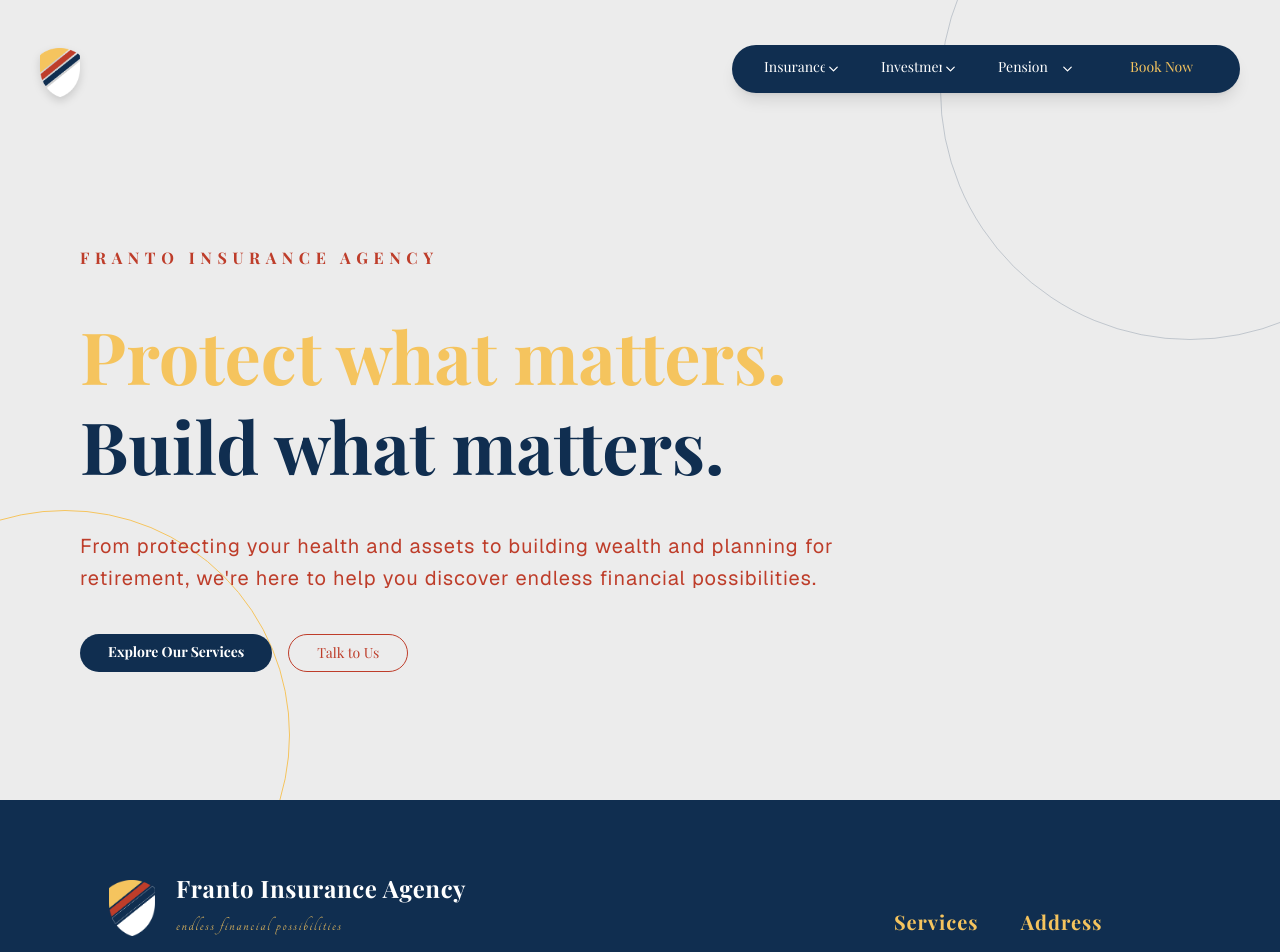
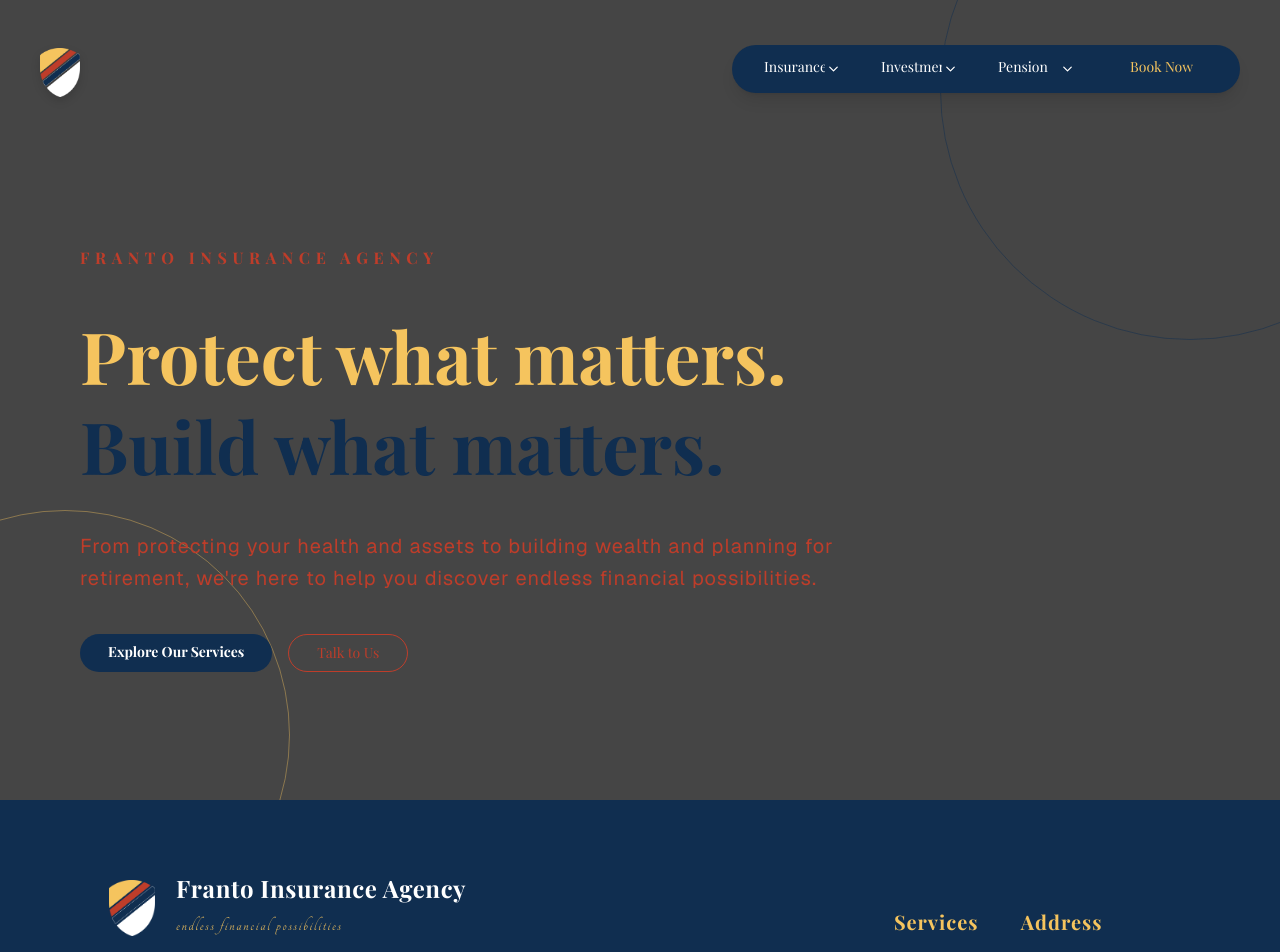
Before and after one commit to NjoguMike/franto_insurance, a Next.js app: page /services in a window 1280 px wide. Shown: the top 952 px of the page. Built offline with nearby package versions, Linux system fonts and the light colour scheme.

Commit message:
Edited colors

```diff
--- a/src/app/page.tsx
+++ b/src/app/page.tsx
@@ -104,7 +104,7 @@
               </div>
         </div>
       </section>
-      <section className="h-screen snap-start flex flex-col items-center justify-center gap-4">
+      <section className="h-screen snap-start flex flex-col items-center justify-center gap-4 bg-[var(--background)]">
         <h1 className="text-5xl text-[var(--primary)] font-serif font-bold mb-6">Who We Are</h1>
         <div className="flex flex-col text-white gap-4">
           <p className="text-lg text-[var(--accent)]">  We are who you want us to be or a more descriptive statement</p>
--- a/src/app/services/page.tsx
+++ b/src/app/services/page.tsx
@@ -125,11 +125,11 @@
   };
   return (
     <main className="h-screen overflow-y-auto overflow-x-hidden snap-y snap-mandatory scroll-smooth scrollbar-none">
-      <section className="min-h-screen snap-start relative flex items-end overflow-hidden bg-[var(--foreground)]/8 px-6 py-32 sm:px-10 lg:px-20 " >
+      <section className="min-h-screen snap-start relative flex items-end overflow-hidden bg-[var(--foreground)]/80 px-6 py-32 sm:px-10 lg:px-20 " >
 
         {/* Decorative circles */}
-        <div className=" absolute -right-40 -top-40 h-[500px] w-[500px] rounded-full border border-[var(--primary)]/20 " />
-        <div className=" absolute -bottom-40 -left-40 h-[450px] w-[450px] rounded-full border border-[var(--accent)] " />
+        <div className=" absolute -right-40 -top-40 h-[500px] w-[500px] rounded-full border border-[var(--primary)]/50 " />
+        <div className=" absolute -bottom-40 -left-40 h-[450px] w-[450px] rounded-full border border-[var(--accent)]/40 " />
         <div className="relative z-10 mx-auto w-full max-w-7xl pt-20">
           <p className=" mb-10 text-md font-semibold uppercase tracking-[0.35em] text-[var(--secondary)] " >
             Franto Insurance Agency
```
